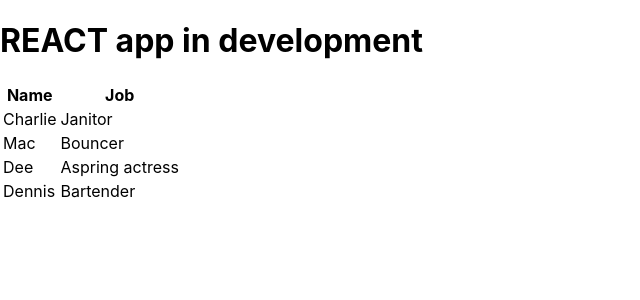
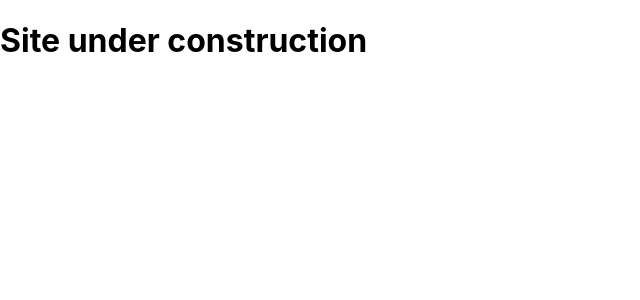
Before and after one commit to sanojsubran/dailynews, a React (Create React App) app: page / in a window 1280 px wide. Shown: the top 300 px of the page, without its empty margins (0-640 px from the left). Built offline with nearby package versions, Linux system fonts and the light colour scheme.

Commit message:
Update App.js

```diff
--- a/src/App.js
+++ b/src/App.js
@@ -23,8 +23,7 @@
           ]
       return (
        <div className="container">
-         <div><h1>REACT app in development</h1></div>
-         <Table characterData={characters} />
+         <div><h1>Site under construction</h1></div>
        </div>
       )
     }
```
